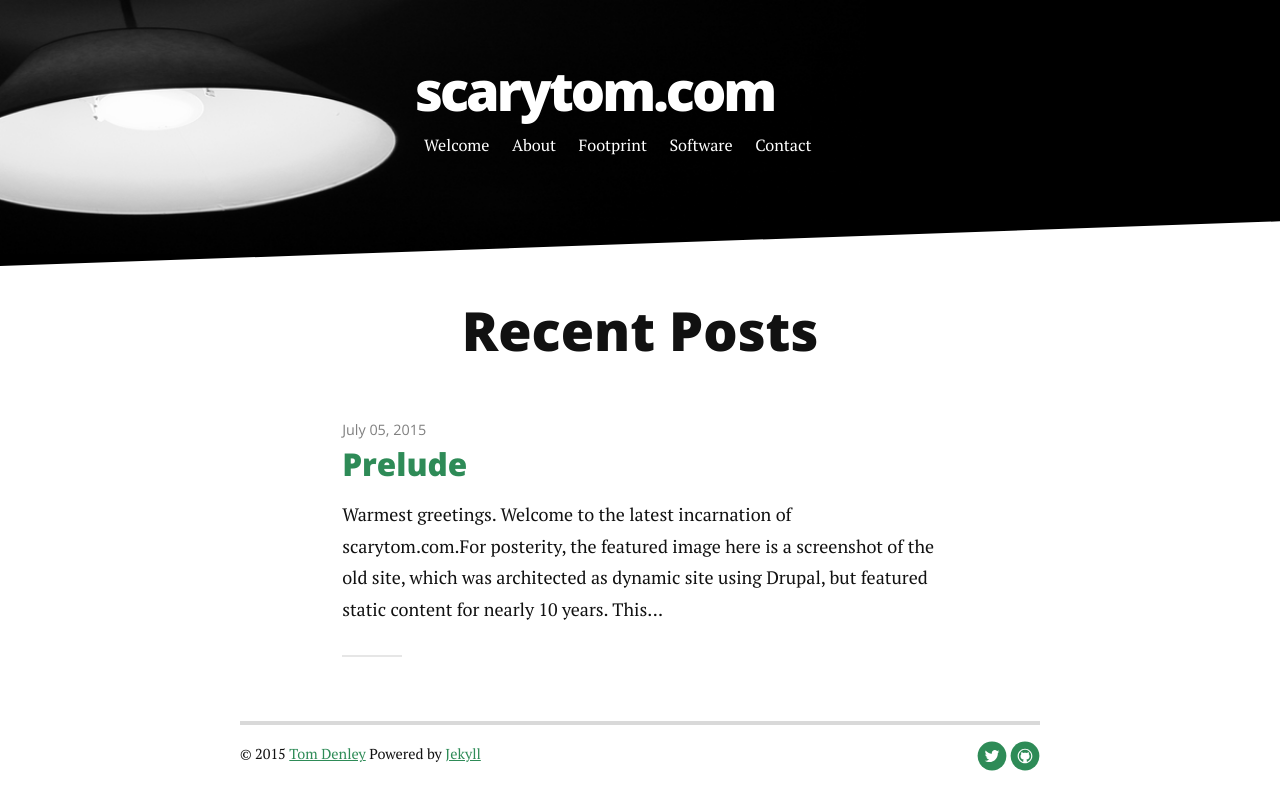
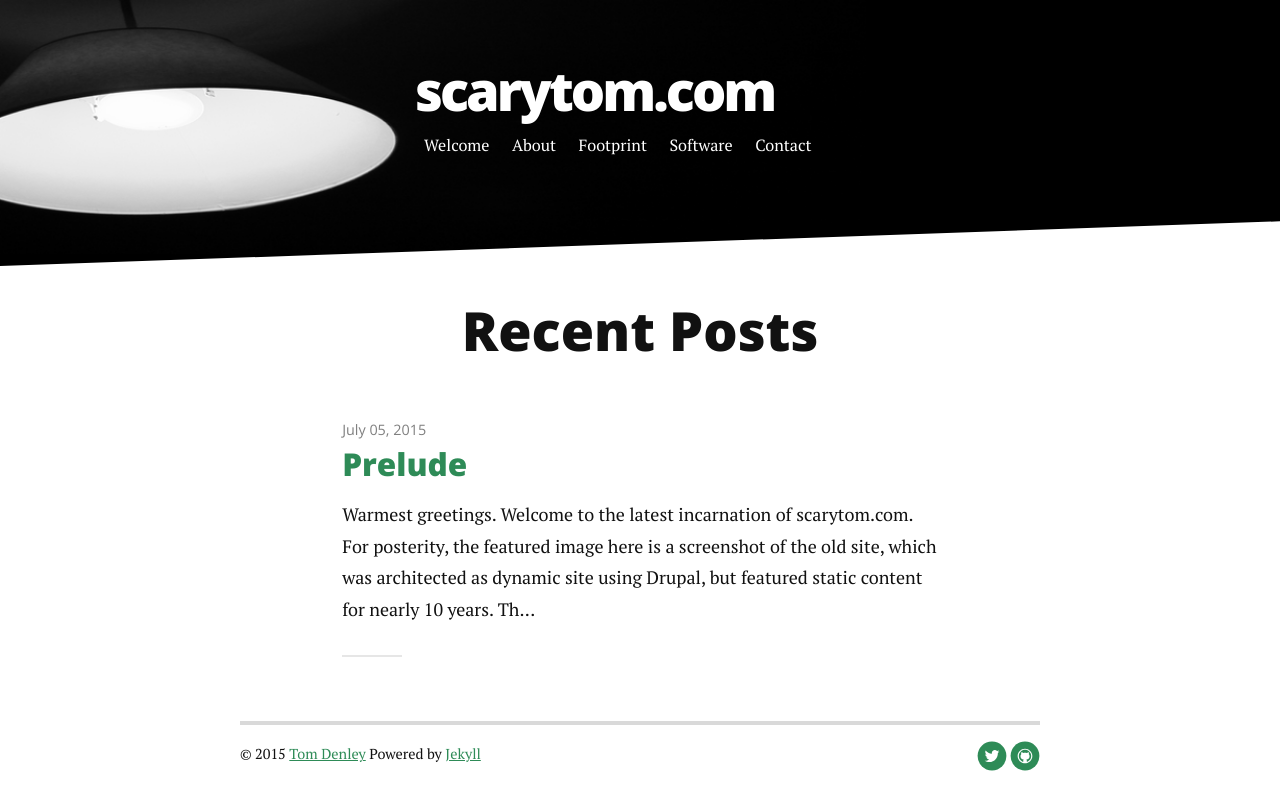
Before and after one commit to scarytom/scarytom.github.io, a Jekyll site: the page built from index.html, in a window 1280 px wide. Shown: the top 810 px of the page. Built offline with Jekyll 4.4.1, drawn with Linux system fonts in a browser that asks for light colours; nearby versions of some CDN libraries; Markdown is read by kramdown in place of the engine named in the settings; the list of posts is cut into pages by our own code.

Commit message:
tomd: attempt to replace newlines with a space (rather than stripping them)

```diff
--- a/index.html
+++ b/index.html
@@ -9,7 +9,7 @@ layout: default
       <li>
         <span class="date">{{ post.date | date: '%B %d, %Y' }}</span>
         <h3><a class="post-link" href="{{ post.url | prepend: site.baseurl }}">{{ post.title }}</a></h3>
-        <p class="description">{% if post.description %}{{ post.description | strip_html | strip_newlines | truncate: 250 }}{% else %}{{ post.content | strip_html | strip_newlines | truncate: 250 }}{% endif %}</p>
+        <p class="description">{% if post.description %}{{ post.description | strip_html | strip_newlines | truncate: 250 }}{% else %}{{ post.content | strip_html | newline_to_br | replace:'<br />',' ' | strip_newlines | truncate: 250 }}{% endif %}</p>
       </li>
     {% endfor %}
   </ul>
```
